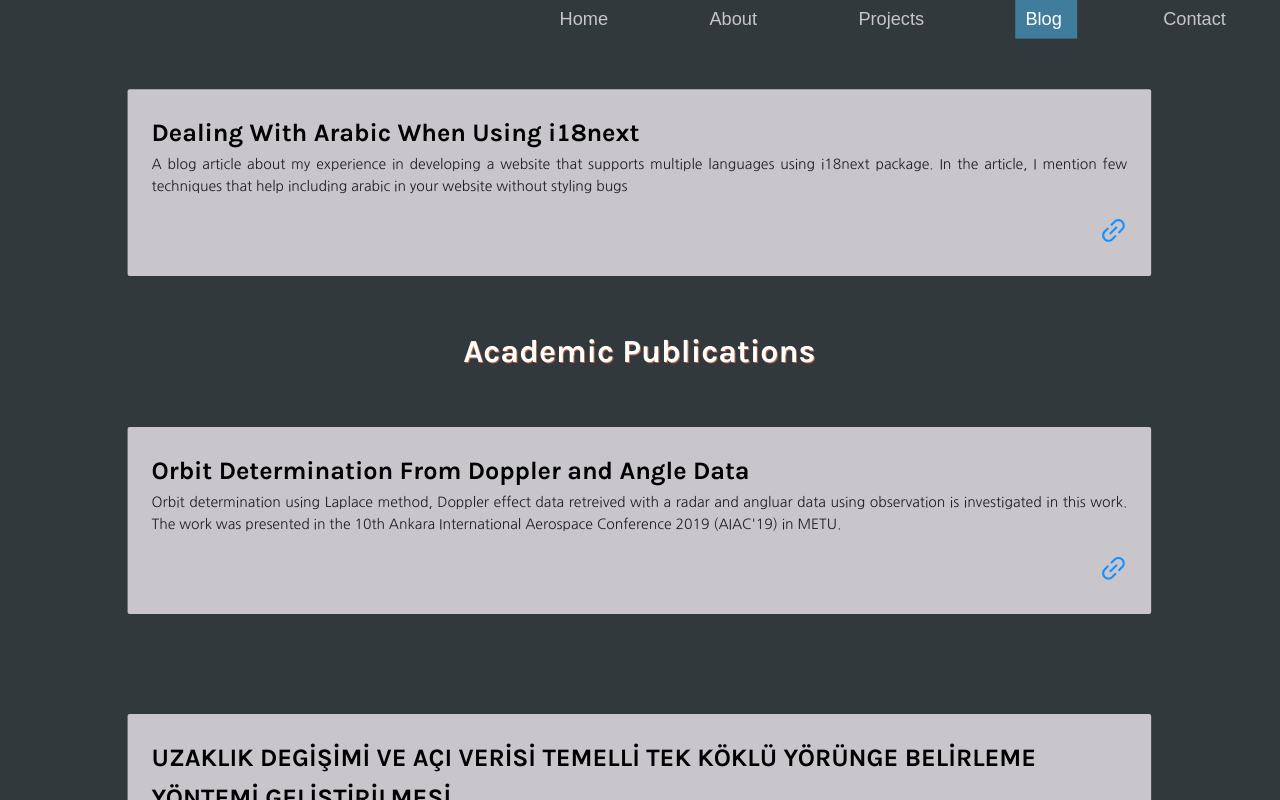
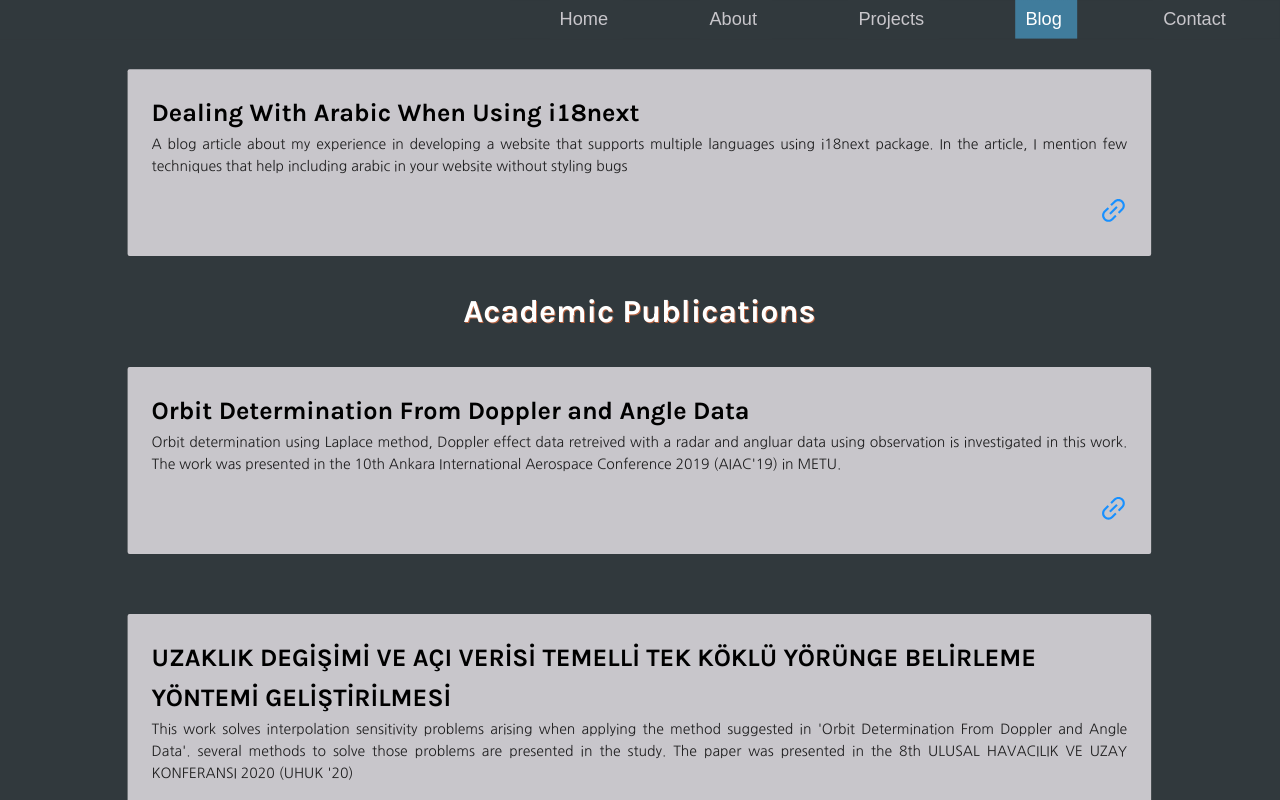
Before and after one commit to majdajroudi/Portfolio, a React (Create React App) app: page /blog in a window 1280 px wide. Shown: the top 800 px of the page. Built offline with nearby package versions, Linux system fonts and the light colour scheme; a web font is replaced by a local one.

Commit message:
fix margin of articles

```diff
--- a/src/containers/Publications/index.css
+++ b/src/containers/Publications/index.css
@@ -13,8 +13,8 @@
 .publications__article {
     background-color: #c8c6cb;
     width: 80%;
-    margin-top: 50px ;
-    margin-bottom: 50px;
+    margin-top: 30px ;
+    margin-bottom: 30px;
 }
 
 .publications__article__details{
```
